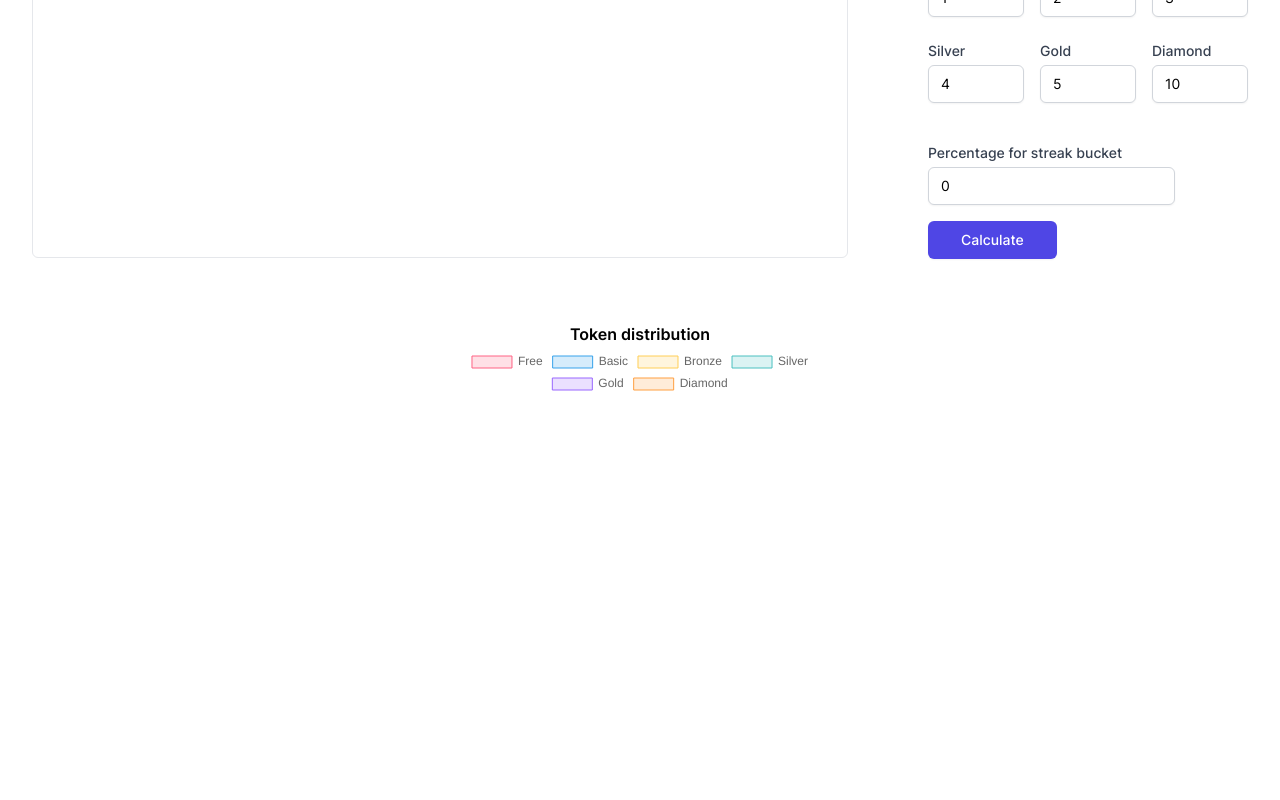
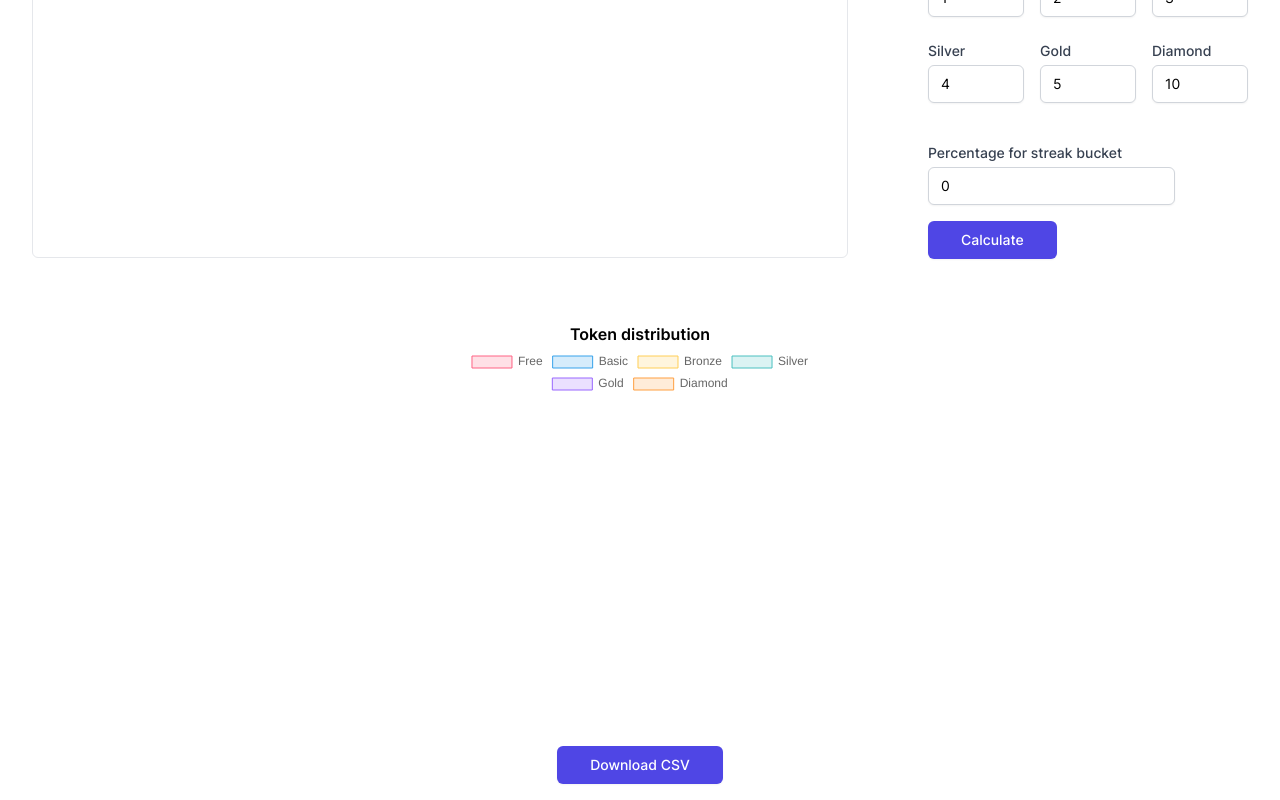
Before and after one commit to Abhikumar98/gari-mining-mission-calculator, a Next.js app: page / in a window 1280 px wide. Shown: the part 510-1310 px from the top of the page. Before the commit the page ends 1240 px from the top, so only its background shows below. Built offline with nearby package versions, Linux system fonts and the light colour scheme.

Commit message:
fix: download csv

```diff
--- a/package.json
+++ b/package.json
@@ -22,6 +22,7 @@
   "dependencies": {
     "chart.js": "^3.8.0",
     "clsx": "^1.1.1",
+    "download-csv": "^1.1.1",
     "next": "^12.1.6",
     "react": "^18.1.0",
     "react-chartjs-2": "^4.1.0",
--- a/src/pages/index.tsx
+++ b/src/pages/index.tsx
@@ -1,4 +1,5 @@
 import { ArcElement, Chart as ChartJS, Legend, Tooltip } from 'chart.js';
+import { creatCsvFile, downloadFile } from 'download-csv';
 import * as React from 'react';
 import { Pie } from 'react-chartjs-2';
 import toast, { Toaster } from 'react-hot-toast';
@@ -132,6 +133,40 @@ export default function HomePage() {
     }
   };
   ChartJS.register(ArcElement, Tooltip, Legend);
+
+  const handleCSVDownload = () => {
+    if (!randomData) {
+      toast.error('No data to download');
+      return;
+    }
+    const datas = randomData?.map((user, index) => {
+      return {
+        users: index + 1,
+        tier: user.tier,
+        streak_score: user.streak,
+        contribution_score: user.contribution,
+        streak_tokens: result?.streak[index] ?? 0,
+        contribution_tokens: result?.contribution[index] ?? 0,
+        total_tokens:
+          Number(
+            (result?.contribution[index] ?? 0) + (result?.streak[index] ?? 0)
+          ).toFixed(2) ?? 0,
+      };
+    });
+
+    const columns = {
+      users: 'Users',
+      tier: 'Tier',
+      streak_score: 'Streak Score',
+      contribution_score: 'Contribution Score',
+      streak_tokens: 'Streak Tokens',
+      contribution_tokens: 'Contribution Tokens',
+      total_tokens: 'Total Tokens',
+    };
+
+    const csvFile = creatCsvFile(datas, columns); // return csvfile
+    downloadFile(csvFile, 'Gari token'); // browser download file
+  };
 
   const data = {
     labels: ['Free', 'Basic', 'Bronze', 'Silver', 'Gold', 'Diamond'],
@@ -597,6 +632,15 @@ export default function HomePage() {
           <div className='h-96 w-96'>
             <Pie data={data} />
           </div>
+          <div className='m-4 flex items-start'>
+            <button
+              type='button'
+              className=' w-auto items-center rounded-md border border-transparent bg-indigo-600 px-8 py-2 text-sm font-medium text-white shadow-sm hover:bg-indigo-700 focus:outline-none focus:ring-2 focus:ring-indigo-500 focus:ring-offset-2'
+              onClick={handleCSVDownload}
+            >
+              Download CSV
+            </button>
+          </div>
         </div>
       </div>
       <Toaster />
```
Also changed, not shown: 1 other file (tests, documents, lock files or other folders).
